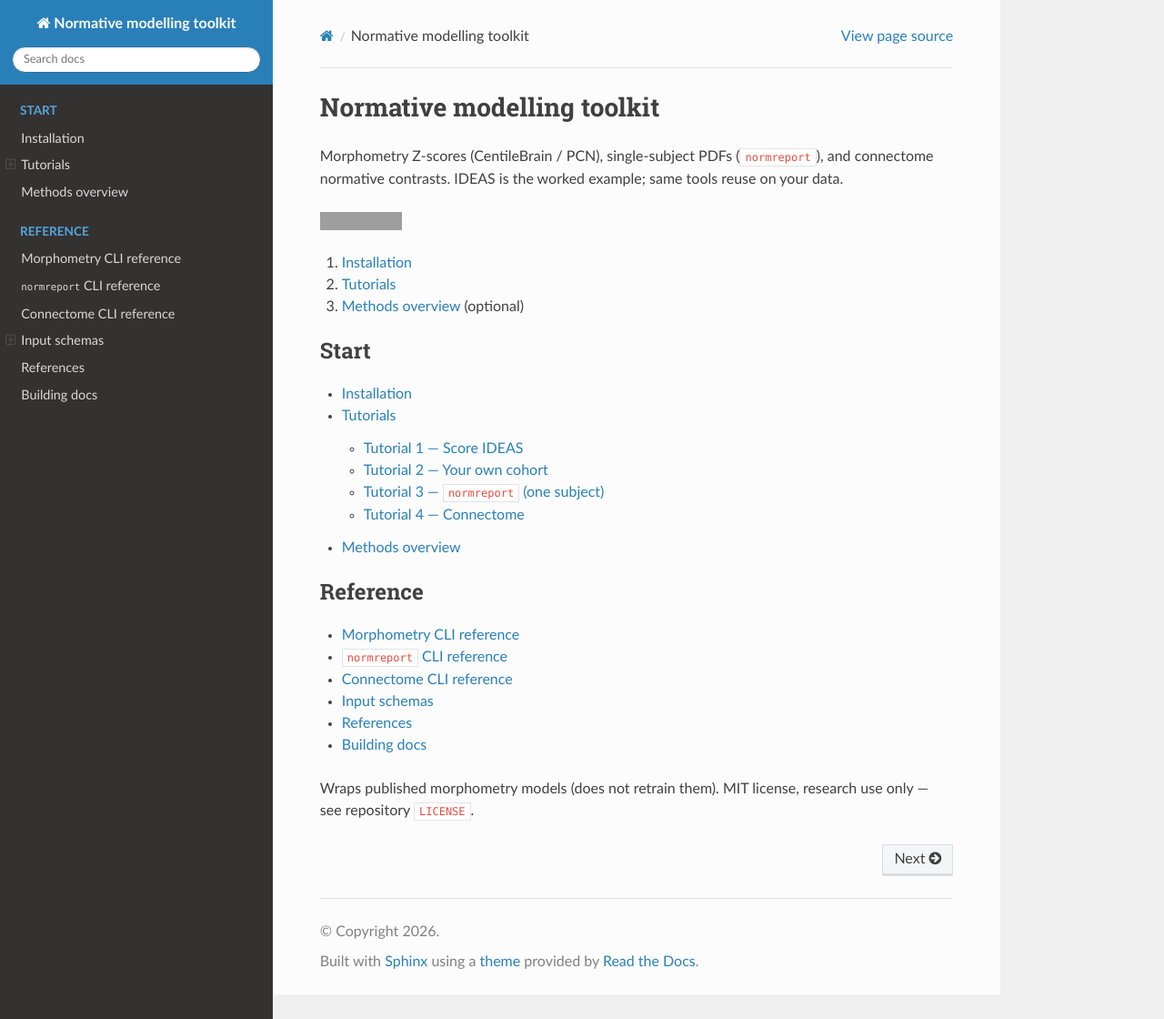
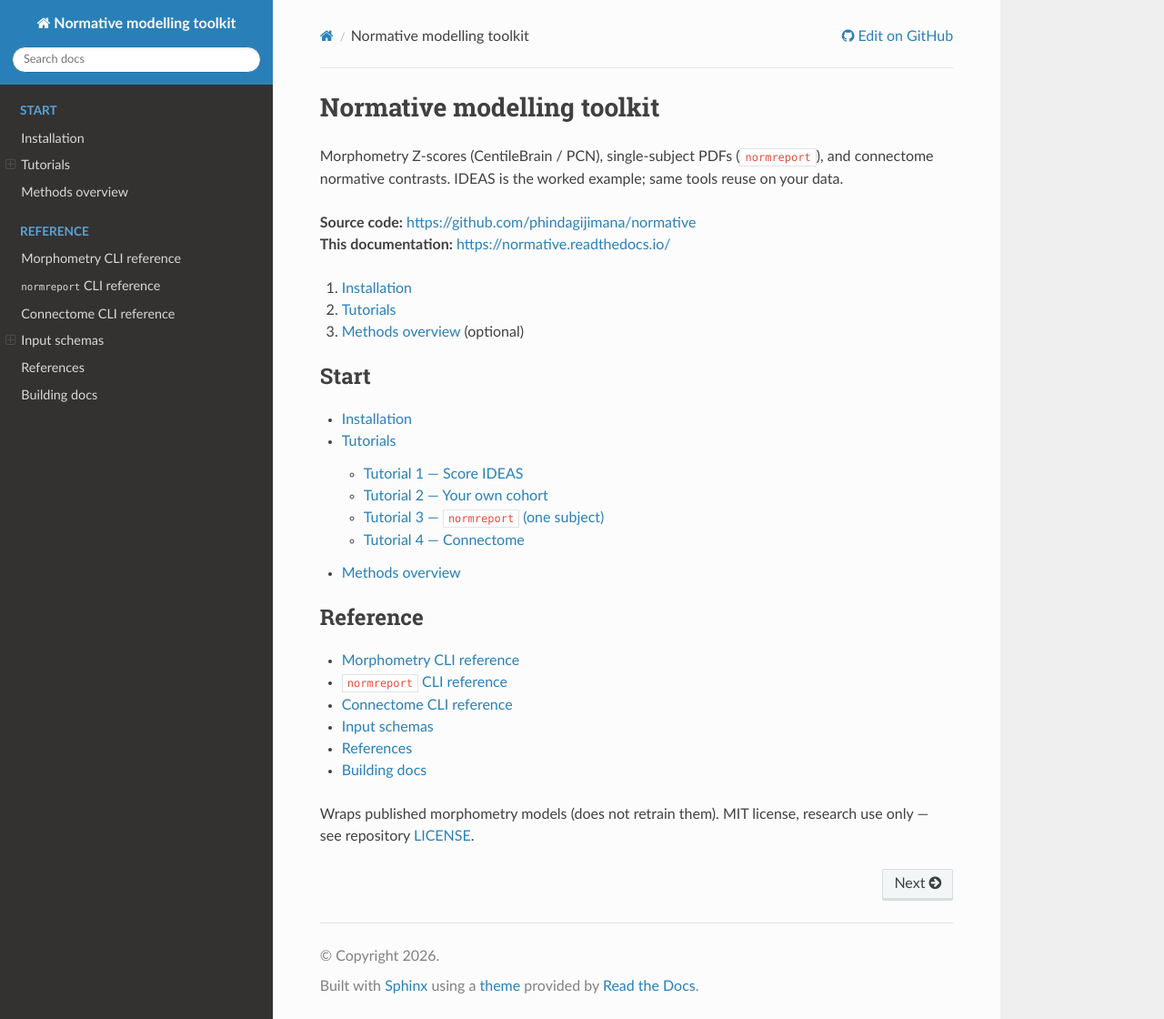
Before and after one commit to phindagijimana/normative, a Sphinx documentation site: the page built from docs/index.md, in a window 1280 px wide and 1120 px high. Shown: the whole window at 91% size. Built offline with Sphinx 7.4.7 and the Read the Docs theme 3.1.0, drawn with Linux system fonts in a browser that asks for light colours; grey boxes are pictures that could not be loaded.

Commit message:
Surface GitHub and Read the Docs links on the docs home page.
Enable RTD-theme Edit-on-GitHub, link LICENSE on GitHub, and set the
repo homepage to normative.readthedocs.io.

Co-authored-by: Cursor <cursoragent@cursor.com>

````diff
--- a/docs/conf.py
+++ b/docs/conf.py
@@ -47,4 +47,13 @@ html_theme_options = {
     "titles_only": False,
 }
 
+# Sidebar + page header: "Edit on GitHub" / source repo link (sphinx_rtd_theme)
+html_context = {
+    "display_github": True,
+    "github_user": "phindagijimana",
+    "github_repo": "normative",
+    "github_version": "main",
+    "conf_py_path": "/docs/",
+}
+
 myst_heading_anchors = 3
--- a/docs/index.md
+++ b/docs/index.md
@@ -4,10 +4,8 @@ Morphometry Z-scores (CentileBrain / PCN), single-subject PDFs (`normreport`),
 and connectome normative contrasts. IDEAS is the worked example; same tools
 reuse on your data.
 
-```{image} https://img.shields.io/badge/source-phindagijimana%2Fnormative-blue
-:alt: Source
-:target: https://github.com/phindagijimana/normative
-```
+**Source code:** <https://github.com/phindagijimana/normative>
+**This documentation:** <https://normative.readthedocs.io/>
 
 1. {doc}`installation`
 2. {doc}`tutorials/index`
@@ -35,4 +33,5 @@ building
 ```
 
 Wraps published morphometry models (does not retrain them).
-MIT license, research use only — see repository `LICENSE`.
+MIT license, research use only — see repository
+[LICENSE](https://github.com/phindagijimana/normative/blob/main/LICENSE).
````
Also changed, not shown: README.md (+9 -4 lines).
